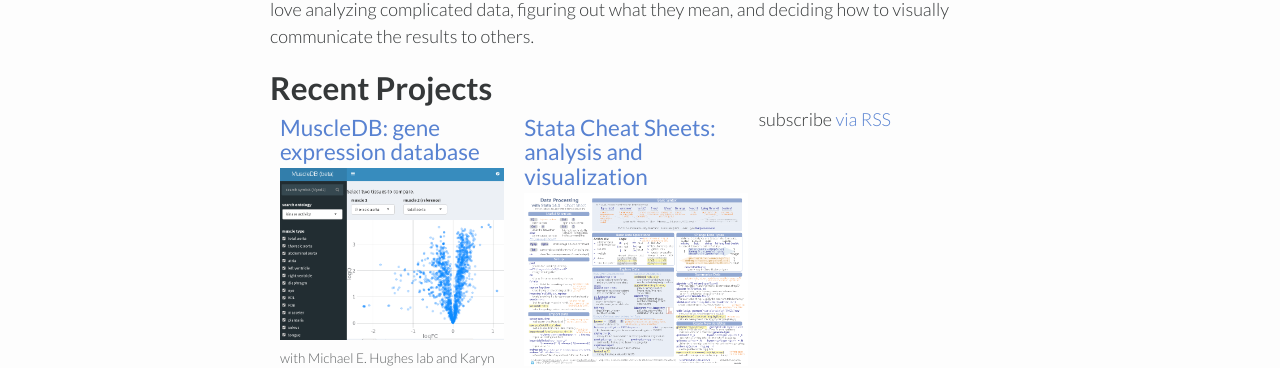
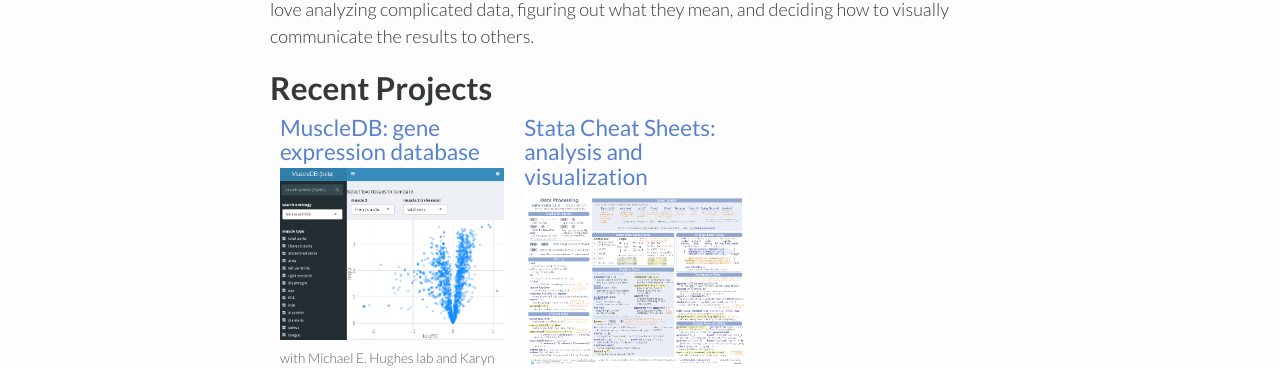
Before and after one commit to flaneuse/flaneuse.github.io, a Jekyll site: the page built from index.html, in a window 1280 px wide. Shown: the part 131-499 px from the top of the page. Built offline with Jekyll 4.4.1, drawn with Linux system fonts in a browser that asks for light colours.

Commit message:
remove RSS feed

```diff
--- a/index.html
+++ b/index.html
@@ -40,7 +40,7 @@
 
 
 
-    <!-- RSS feed -->
-    <p class="rss-subscribe">subscribe <a href="{{ "/feed.xml" | prepend: site.baseurl }}">via RSS</a></p>
+    <!-- RSS feed
+    <p class="rss-subscribe">subscribe <a href="{{ "/feed.xml" | prepend: site.baseurl }}">via RSS</a></p>-->
 
   </div>
```
